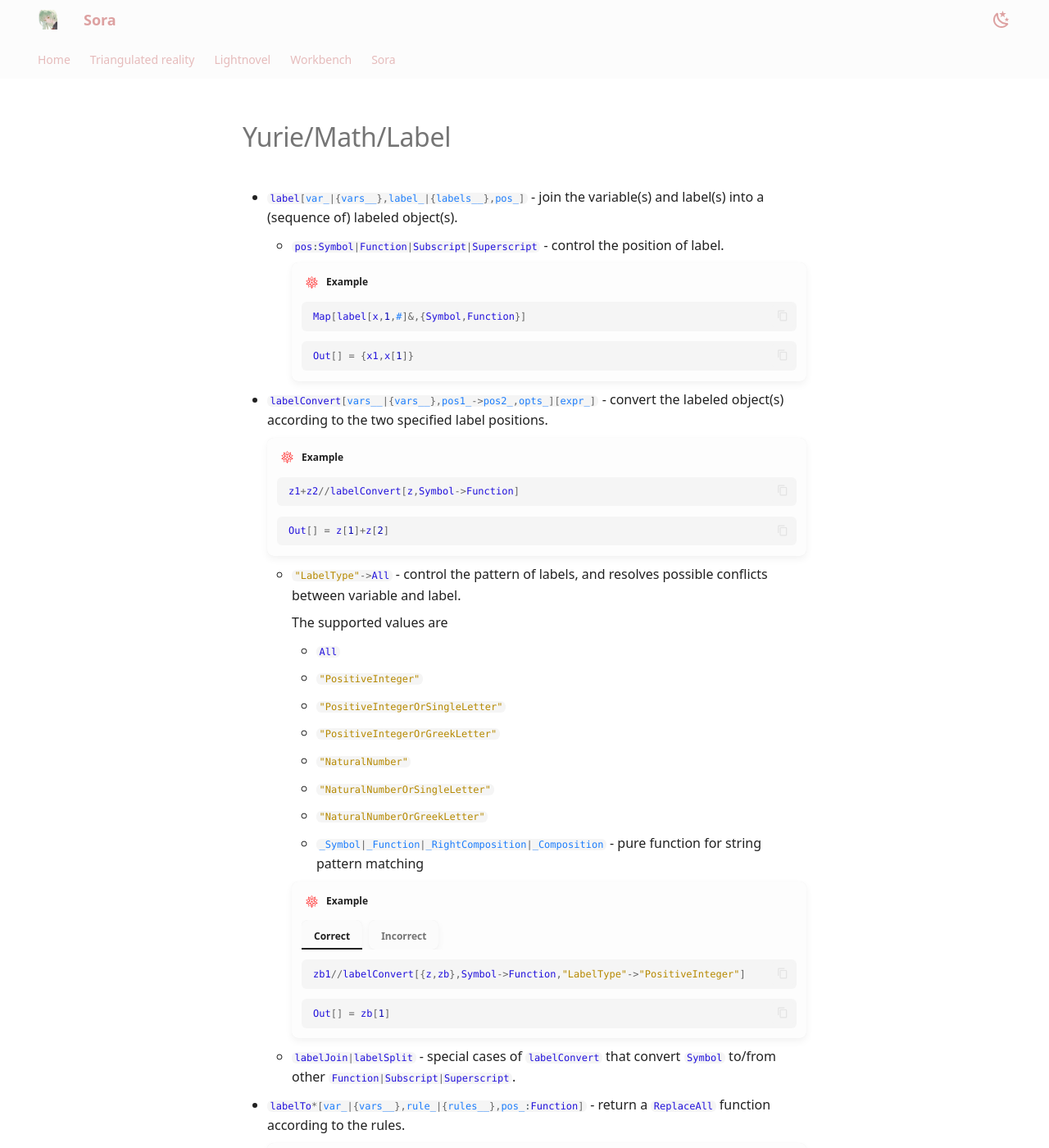
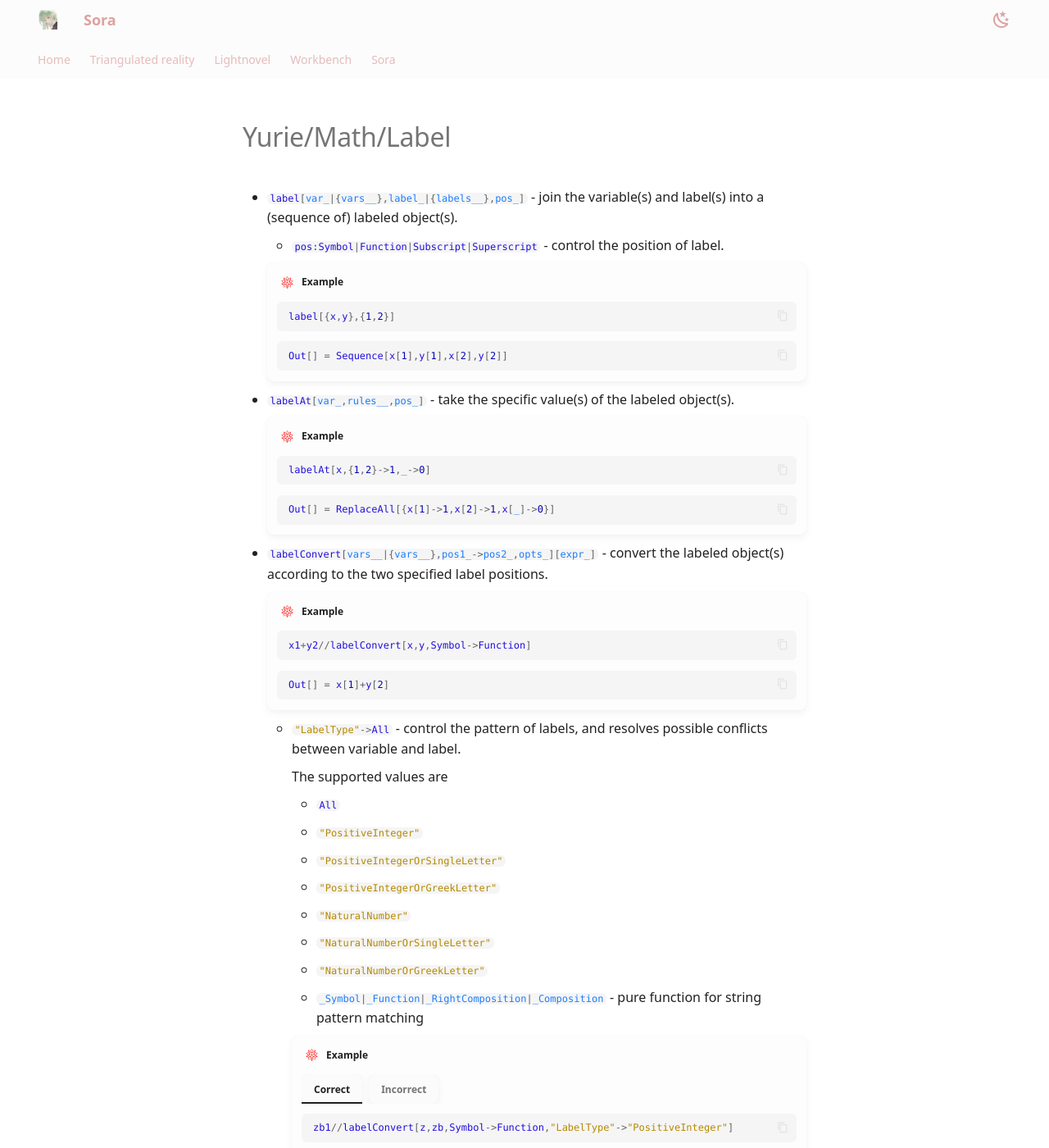
Before and after one commit to yuriever/yuriever.github.io, an MkDocs documentation site: the page built from docs/symbolic/Yurie-Math/Label.md, in a window 1280 px wide and 1400 px high. Shown: the whole window at 82% size. Built offline with MkDocs 1.6.1 and Material for MkDocs 9.7.7, drawn with Linux system fonts in a browser that asks for light colours; some web fonts are replaced; some of the changed text lies outside the part shown.

Commit message:
docs(symbolic): update Label.md with new examples and clarifications
- Add examples for `label`, `labelAt`, and `labelConvert` functions
- Update existing examples to use more clear variable names
- Fix minor formatting issues in the documentation

````diff
--- a/docs/symbolic/Yurie-Math/Label.md
+++ b/docs/symbolic/Yurie-Math/Label.md
@@ -4,26 +4,38 @@
 
     * `#!wl pos:Symbol|Function|Subscript|Superscript` - control the position of label.
 
-        !!! wl "Example"
+    !!! wl "Example"
 
-            ``` wl
-            Map[label[x,1,#]&,{Symbol,Function}]
-            ```
+        ``` wl
+        label[{x,y},{1,2}]
+        ```
 
-            ``` wl
-            Out[] = {x1,x[1]}
-            ```
+        ``` wl
+        Out[] = Sequence[x[1],y[1],x[2],y[2]]
+        ```
+
+* `#!wl labelAt[var_,rules__,pos_]` - take the specific value(s) of the labeled object(s).
+
+    !!! wl "Example"
+
+        ``` wl
+        labelAt[x,{1,2}->1,_->0]
+        ```
+
+        ``` wl
+        Out[] = ReplaceAll[{x[1]->1,x[2]->1,x[_]->0}]
+        ```
 
 * `#!wl labelConvert[vars__|{vars__},pos1_->pos2_,opts_][expr_]` - convert the labeled object(s) according to the two specified label positions.
 
     !!! wl "Example"
 
         ``` wl
-        z1+z2//labelConvert[z,Symbol->Function]
+        x1+y2//labelConvert[x,y,Symbol->Function]
         ```
 
         ``` wl
-        Out[] = z[1]+z[2]
+        Out[] = x[1]+y[2]
         ```
 
     * `#!wl "LabelType"->All` - control the pattern of labels, and resolves possible conflicts between variable and label.
@@ -44,7 +56,7 @@
             === "Correct"
 
                 ``` wl
-                zb1//labelConvert[{z,zb},Symbol->Function,"LabelType"->"PositiveInteger"]
+                zb1//labelConvert[z,zb,Symbol->Function,"LabelType"->"PositiveInteger"]
                 ```
 
                 ``` wl
@@ -54,7 +66,7 @@
             === "Incorrect"
 
                 ``` wl
-                zb1//labelConvert[{z,zb},Symbol->Function]
+                zb1//labelConvert[z,zb,Symbol->Function]
                 ```
 
                 ``` wl
@@ -63,16 +75,16 @@
 
     * `#!wl labelJoin|labelSplit` - special cases of `#!wl labelConvert` that convert `#!wl Symbol` to/from other `#!wl Function|Subscript|Superscript`.
 
-* `#!wl labelTo*[var_|{vars__},rule_|{rules__},pos_:Function]` - return a `#!wl ReplaceAll` function according to the rules.
+* `#!wl labelTo*[vars__|{vars__},rules__|{rules__},pos_:Function]` - return a `#!wl ReplaceAll` function according to the rules.
 
     !!! wl "Example"
 
         ``` wl
-        labelToDiff[{z,zb},{1->2},Function]
+        labelToDiff[x,y,1->2,Function]
         ```
 
         ``` wl
-        Out[] = ReplaceAll[{z[1]->z[2]+z["12"],zb[1]->zb[2]+zb["12"]}]
+        Out[] = ReplaceAll[{x[1]->x[2]+x["12"],y[1]->y[2]+y["12"]}]
         ```
 
     | Name                   | Prototype                       |
````
